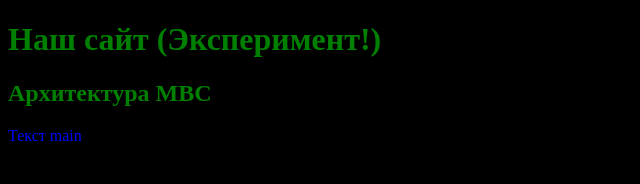
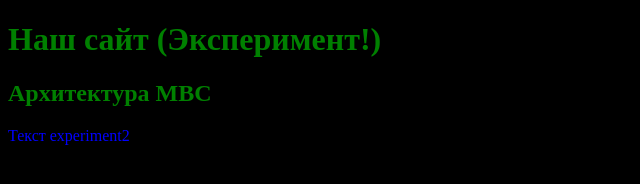
Before and after one commit to Firestorm01X2/site-t, a plain HTML site: page index.html in a window 1280 px wide. Shown: the full height of the page, 0-640 px from the left. Drawn offline with Linux system fonts and the light colour scheme.

Commit message:
поменял текст

```diff
--- a/index.html
+++ b/index.html
@@ -6,6 +6,6 @@
 <body>
 <h1>Наш сайт (Эксперимент!)</h1>
 <h2> Архитектура МВС</h2>
-<p>Текст main</p>
+<p>Текст experiment2</p>
 </body>
 </html>
```
